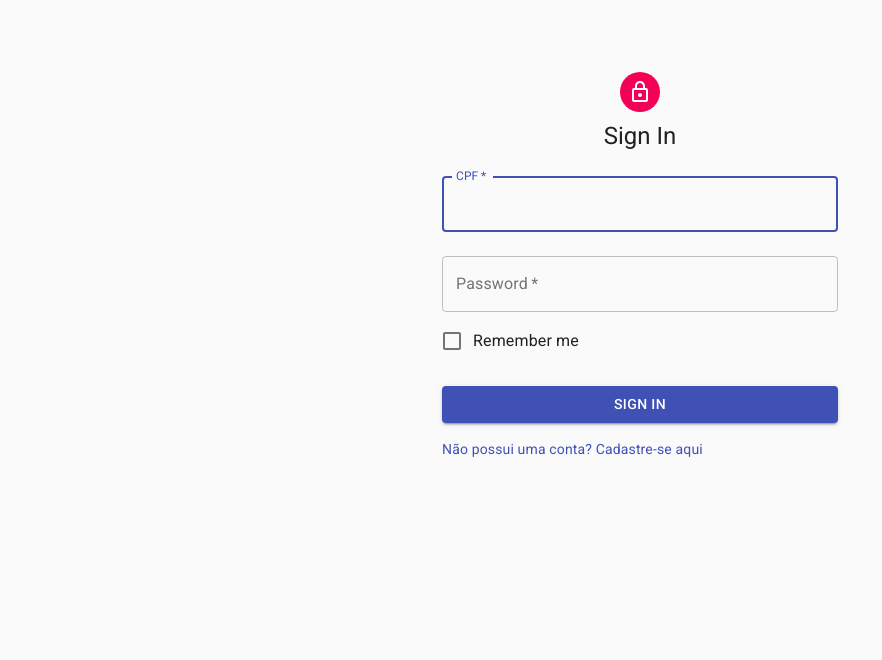
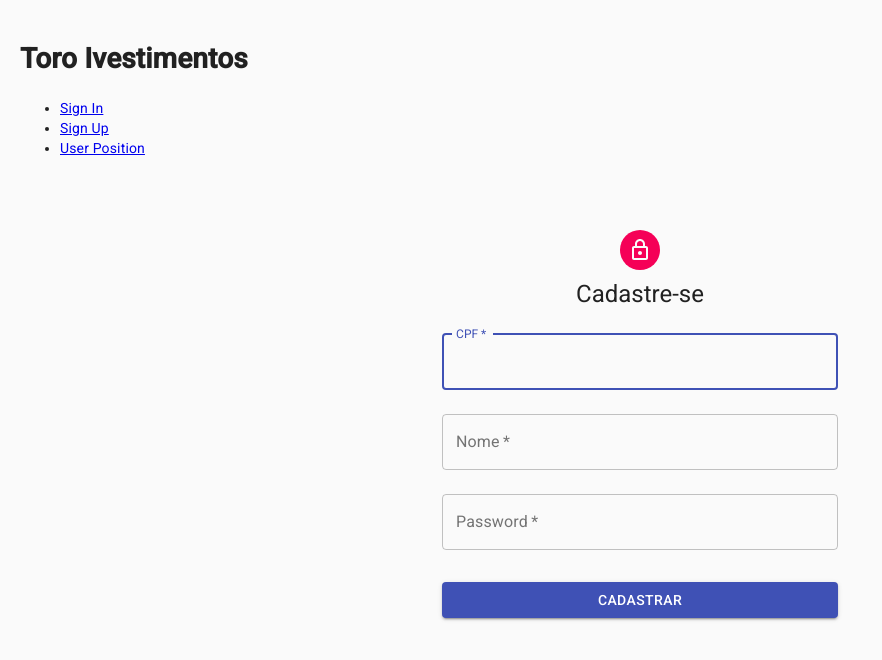
Before and after one commit to ramonjija/ToroTest, a React (Create React App) app in the folder ToroClientApplication/toro-app/: page /SignUp in a window 1280 px wide. Shown: the top 660 px of the page, without its empty margins (0-882 px from the left). Built offline with nearby package versions, Linux system fonts and the light colour scheme.

Commit message:
- Continuação de criação de signin e signup de usuário

```diff
--- a/ToroClientApplication/toro-app/src/App.js
+++ b/ToroClientApplication/toro-app/src/App.js
@@ -1,24 +1,46 @@
 import "./App.css";
-import { BrowserRouter, Route, Switch } from "react-router-dom";
+import { BrowserRouter as Router, Route, Switch, Link } from "react-router-dom";
 import Login from "./components/Pages/SignIn/Login";
 import UserPosition from "./components/Pages/UserPosition/UserPosition";
 import { useState } from "react";
+import UserCreation from "./components/Pages/SignUp/UserCreation";
 
 function App() {
 	const [token, setToken] = useState();
 
-	if (!token) return <Login setToken={setToken} />;
+	//if (!token) return <Login setToken={setToken} />;
 
 	return (
 		<div className="wrapper">
 			<h1>Toro Ivestimentos</h1>
-			<BrowserRouter>
+			<Router basename="/">
+				<nav>
+					<ul>
+						<li>
+							<Link to="/SignIn">Sign In</Link>
+						</li>
+						<li>
+							<Link to="/SignUp">Sign Up</Link>
+						</li>
+						<li>
+							<Link to="/UserPosition">User Position</Link>
+						</li>
+					</ul>
+				</nav>
 				<Switch>
-					<Route path="/UserPosition">
-						<UserPosition />
+					<Route path="/SignIn">
+						<Login setToken={setToken} />
 					</Route>
+					<Route path="/SignUp">
+						<UserCreation />
+					</Route>
+					{token && (
+						<Route path="/UserPosition">
+							<UserPosition />
+						</Route>
+					)}
 				</Switch>
-			</BrowserRouter>
+			</Router>
 		</div>
 	);
 }
--- a/ToroClientApplication/toro-app/src/Services/LoginServices.js
+++ b/ToroClientApplication/toro-app/src/Services/LoginServices.js
@@ -1,5 +1,4 @@
 export async function loginUser(credentials) {
-	debugger;
 	return fetch("http://localhost:5100/api/user/login", {
 		method: "POST",
 		headers: {
@@ -9,8 +8,7 @@
 	}).then((data) => data.json());
 }
 
-export async function CreateUser(credentials) {
-	debugger;
+export async function createUser(credentials) {
 	return fetch("http://localhost:5100/api/user", {
 		method: "POST",
 		headers: {
@@ -19,3 +17,13 @@
 		body: JSON.stringify(credentials),
 	}).then((data) => data.json());
 }
+
+export const cpfMask = (value) => {
+	debugger;
+	return value
+		.replace(/\D/g, "") // substitui qualquer caracter que nao seja numero por nada
+		.replace(/(\d{3})(\d)/, "$1.$2") // captura 2 grupos de numero o primeiro de 3 e o segundo de 1, apos capturar o primeiro grupo ele adiciona um ponto antes do segundo grupo de numero
+		.replace(/(\d{3})(\d)/, "$1.$2")
+		.replace(/(\d{3})(\d{1,2})/, "$1-$2")
+		.replace(/(-\d{2})\d+?$/, "$1"); // captura 2 numeros seguidos de um traço e não deixa ser digitado mais nada
+};
--- a/ToroClientApplication/toro-app/src/components/Pages/SignIn/Login.js
+++ b/ToroClientApplication/toro-app/src/components/Pages/SignIn/Login.js
@@ -1,4 +1,5 @@
 import React, { useState } from "react";
+import { BrowserRouter as Router, Route, Link } from "react-router-dom";
 import Container from "@material-ui/core/Container";
 import CssBaseline from "@material-ui/core/CssBaseline";
 import Avatar from "@material-ui/core/Avatar";
@@ -9,12 +10,12 @@
 import Checkbox from "@material-ui/core/Checkbox";
 import Button from "@material-ui/core/Button";
 import Grid from "@material-ui/core/Grid";
-import Link from "@material-ui/core/Link";
 import { makeStyles } from "@material-ui/core/styles";
 import Snackbar from "@material-ui/core/Snackbar";
 import MuiAlert from "@material-ui/lab/Alert";
 import PropTypes from "prop-types";
-import { loginUser } from "../../../Services/LoginServices";
+import { loginUser, cpfMask } from "../../../Services/LoginServices";
+import UserCreation from "../SignUp/UserCreation";
 
 const useStyles = makeStyles((theme) => ({
 	paper: {
@@ -44,6 +45,7 @@
 	const [validationMessage, setValidationMessage] = useState();
 
 	const [open, setOpen] = React.useState(false);
+	const [severity, setSeverity] = React.useState();
 
 	const handleClose = (event, reason) => {
 		if (reason === "clickaway") {
@@ -54,13 +56,17 @@
 	};
 
 	const handleLogin = async () => {
-		debugger;
 		var loginAttempt = await loginUser({ cpf, password });
 		const { token } = loginAttempt;
-		if (token) setToken(token);
-		else {
-			console.log(loginAttempt);
+
+		if (token) {
+			setValidationMessage("Login successfully!");
+			setSeverity("success");
+			setOpen(true);
+			setToken(token);
+		} else {
 			setValidationMessage(loginAttempt[0]);
+			setSeverity("error");
 			setOpen(true);
 		}
 	};
@@ -84,19 +90,21 @@
 					<TextField
 						variant="outlined"
 						margin="normal"
-						required="true"
+						required={true}
 						fullWidth
 						id="cpf"
 						label="CPF"
+						type="text"
 						name="cpf"
 						autoComplete="number"
 						autoFocus
+						inputProps={{ maxLength: 14, minLength: 11 }}
 						onChange={(e) => setCpf(e.target.value)}
 					/>
 					<TextField
 						variant="outlined"
 						margin="normal"
-						required="true"
+						required={true}
 						fullWidth
 						name="password"
 						label="Password"
@@ -120,15 +128,18 @@
 					</Button>
 					<Grid container>
 						<Grid item>
-							<Link href="./Pages/SignUp/" variant="body2">
-								{"Não possui uma conta? Cadastre-se aqui"}
-							</Link>
+							<Router>
+								<Link to="/SignUp">
+									{"Não possui uma conta? Cadastre-se aqui"}
+								</Link>
+								<Route path="/SignUp" component={UserCreation} />
+							</Router>
 						</Grid>
 					</Grid>
 				</form>
 				{validationMessage && (
 					<Snackbar open={open} autoHideDuration={6000} onClose={handleClose}>
-						<MuiAlert severity="error" elevation={6} variant="filled">
+						<MuiAlert severity={severity} elevation={6} variant="filled">
 							{validationMessage}
 						</MuiAlert>
 					</Snackbar>
--- a/ToroClientApplication/toro-app/src/components/Pages/SignUp/UserCreation.js
+++ b/ToroClientApplication/toro-app/src/components/Pages/SignUp/UserCreation.js
@@ -1,23 +1,145 @@
-import React from "react";
+import React, { useState } from "react";
+import Container from "@material-ui/core/Container";
+import CssBaseline from "@material-ui/core/CssBaseline";
+import Avatar from "@material-ui/core/Avatar";
+import LockOutlinedIcon from "@material-ui/icons/LockOutlined";
+import Typography from "@material-ui/core/Typography";
+import TextField from "@material-ui/core/TextField";
+import Button from "@material-ui/core/Button";
+import { makeStyles } from "@material-ui/core/styles";
+import Snackbar from "@material-ui/core/Snackbar";
+import MuiAlert from "@material-ui/lab/Alert";
+import { createUser, cpfMask } from "../../../Services/LoginServices";
+
+const useStyles = makeStyles((theme) => ({
+	paper: {
+		marginTop: theme.spacing(8),
+		display: "flex",
+		flexDirection: "column",
+		alignItems: "center",
+	},
+	avatar: {
+		margin: theme.spacing(1),
+		backgroundColor: theme.palette.secondary.main,
+	},
+	form: {
+		width: "100%", // Fix IE 11 issue.
+		marginTop: theme.spacing(1),
+	},
+	submit: {
+		margin: theme.spacing(3, 0, 2),
+	},
+}));
 
 export default function UserCreation() {
+	const classes = useStyles();
+
+	const [cpf, setCpf] = useState();
+	const [password, setPassword] = useState();
+	const [name, setUserName] = useState();
+
+	const [validationMessage, setValidationMessage] = useState();
+	const [open, setOpen] = React.useState(false);
+	const [severity, setSeverity] = React.useState();
+
+	const handleClose = (event, reason) => {
+		if (reason === "clickaway") {
+			return;
+		}
+		setOpen(false);
+	};
+
+	const handleCreateUser = async () => {
+		var userCreateAttempt = await createUser({
+			name,
+			cpf,
+			password,
+		});
+
+		const { userId } = userCreateAttempt;
+		if (userId) {
+			setValidationMessage("User Created successfully! Please Sign In");
+			setSeverity("success");
+			setOpen(true);
+		} else {
+			setValidationMessage(userCreateAttempt[0]);
+			setSeverity("error");
+			setOpen(true);
+		}
+	};
+
 	return (
-		<div>
-			<h1>Novo Usuário</h1>
-			<form>
-				<label>
-					<p>Nome Usuario</p>
-					<input type="text" />
-				</label>
-				<label>
-					<p>CPF</p>
-					<input type="number" />
-				</label>
-				<label>
-					<p>Password</p>
-					<input type="password" />
-				</label>
-			</form>
-		</div>
+		<Container component="main" maxWidth="xs">
+			<CssBaseline />
+			<div className={classes.paper}>
+				<Avatar className={classes.avatar}>
+					<LockOutlinedIcon />
+				</Avatar>
+				<Typography component="h1" variant="h5">
+					Cadastre-se
+				</Typography>
+				<form
+					className={classes.form}
+					noValidate
+					onSubmit={(e) => {
+						e.preventDefault();
+					}}>
+					<TextField
+						variant="outlined"
+						margin="normal"
+						required={true}
+						fullWidth
+						id="cpf"
+						label="CPF"
+						name="cpf"
+						type="text"
+						autoComplete="number"
+						autoFocus
+						onChange={(e) => setCpf(cpfMask(e.target.value))}
+					/>
+					<TextField
+						variant="outlined"
+						margin="normal"
+						required={true}
+						fullWidth
+						name="userName"
+						label="Nome"
+						type="text"
+						id="username"
+						autoComplete="text"
+						onChange={(e) => setUserName(e.target.value)}
+					/>
+
+					<TextField
+						variant="outlined"
+						margin="normal"
+						required={true}
+						fullWidth
+						name="password"
+						label="Password"
+						type="password"
+						id="password"
+						autoComplete="current-password"
+						onChange={(e) => setPassword(e.target.value)}
+					/>
+					<Button
+						type="submit"
+						fullWidth
+						variant="contained"
+						color="primary"
+						className={classes.submit}
+						onClick={handleCreateUser}>
+						Cadastrar
+					</Button>
+				</form>
+				{validationMessage && (
+					<Snackbar open={open} autoHideDuration={6000} onClose={handleClose}>
+						<MuiAlert severity={severity} elevation={6} variant="filled">
+							{validationMessage}
+						</MuiAlert>
+					</Snackbar>
+				)}
+			</div>
+		</Container>
 	);
 }
```
Also changed, not shown: 2 other files (tests, documents, lock files or other folders).
